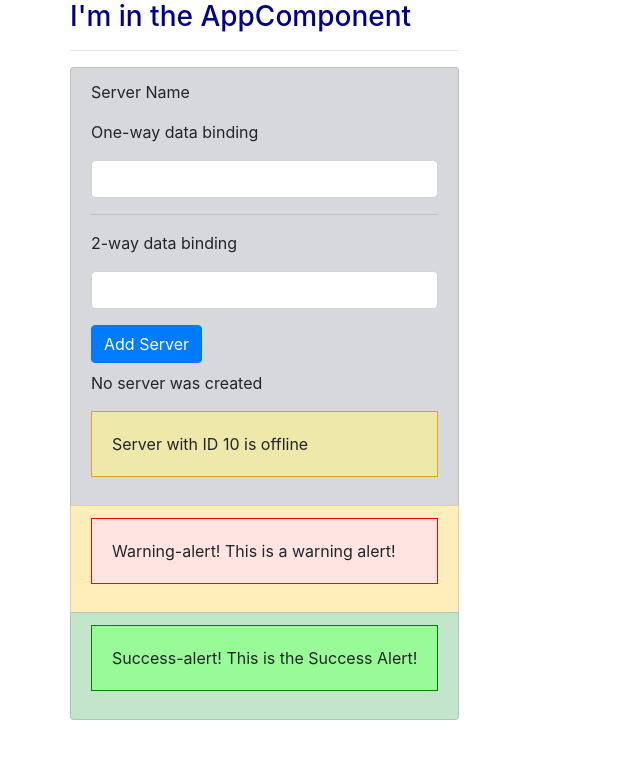
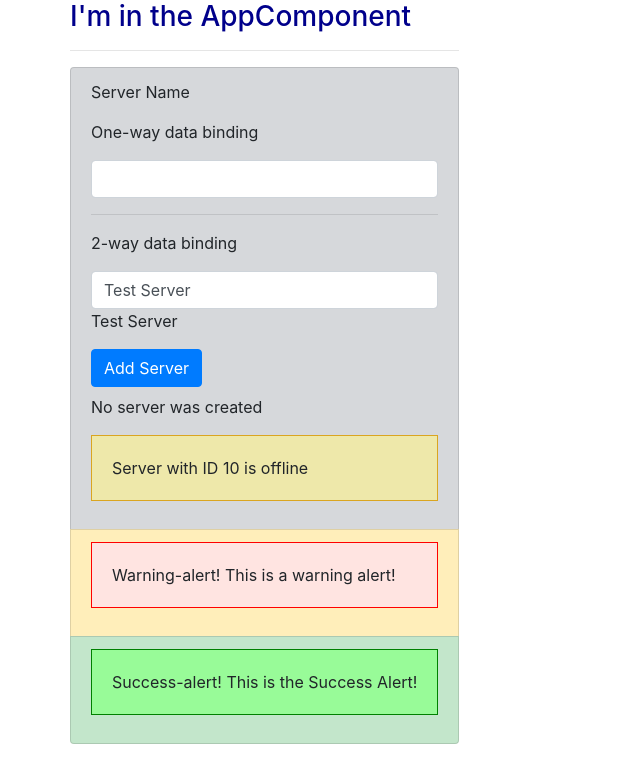
Before and after one commit to ddeveloper72/Angular_My_First_App, an Angular app: page / in a window 1280 px wide. Shown: the top 782 px of the page, without its empty margins (0-640 px from the left). Built offline with nearby package versions, Linux system fonts and the light colour scheme.

Commit message:
Added a default name for the server.

```diff
--- a/src/app/servers/servers.component.ts
+++ b/src/app/servers/servers.component.ts
@@ -9,7 +9,7 @@ import { Component, OnInit } from '@angular/core';
 export class ServersComponent implements OnInit {
   allowNewServer = false;
   serverCreationStatus = 'No server was created';
-  serverName = '';
+  serverName = 'Test Server';
 
   constructor() {
     setTimeout(() => {
```
